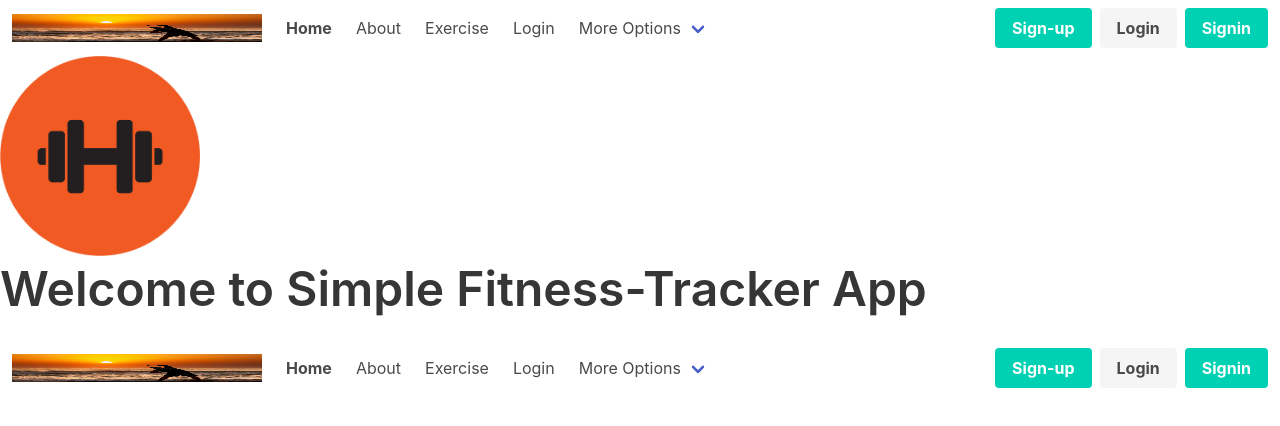
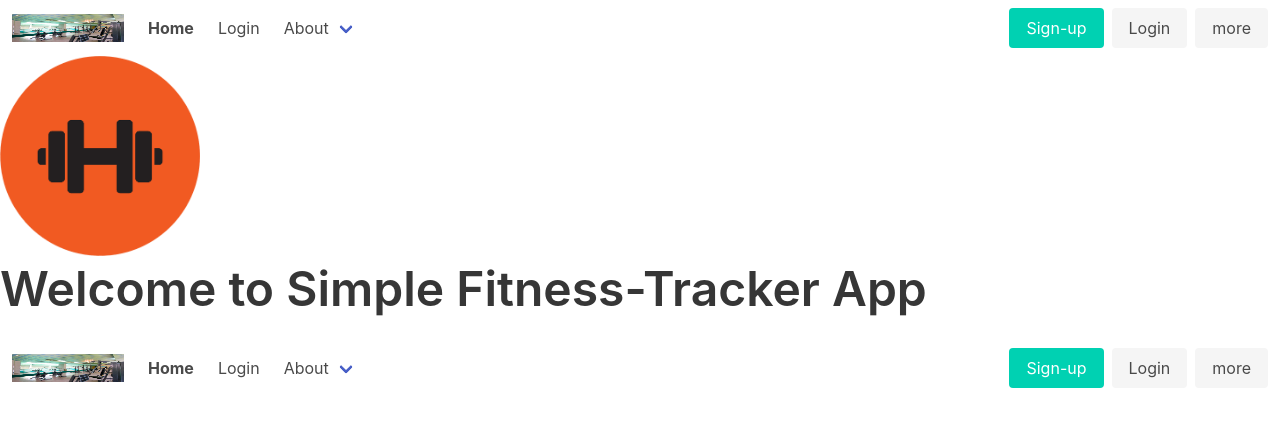
Before and after one commit to gorlagup1/fitness-tracker, a Vue app in the folder client/: page / in a window 1280 px wide. Shown: the top 426 px of the page. Built offline with nearby package versions, Linux system fonts and the light colour scheme.

Commit message:
--- Auto-Git Commit ---

```diff
--- a/client/src/components/HelloWorld.vue
+++ b/client/src/components/HelloWorld.vue
@@ -1,37 +1,50 @@
+
          <template>
 <nav class="navbar" role="navigation" aria-label="main navigation">
     <div class="navbar-brand">
-    <a class="navbar-item">
-       <img src="../assets/exercise.jpg" width="250" height="190" display:none>
+        <a class="navbar-item" href="/">
+        <img src="../assets/gym.jpg" width="112" height="28">
         </a>
 
-    <a :class="{ 'is-active':isOpen }" @click="isOpen = !isOpen" role="button" class="navbar-burger burger" aria-label="menu" aria-expanded="false" >
+        <a role="button" class="navbar-burger burger" aria-label="menu" aria-expanded="false" :class="{'is-active':isOpen}" @click="isOpen =! isOpen">
         <span aria-hidden="true"></span>
         <span aria-hidden="true"></span>
         <span aria-hidden="true"></span>
         </a>
     </div>
 
-  <div :class="{ 'is-active':isOpen }" class="navbar-menu">
+    <div class="navbar-menu" :class="{'is-active':isOpen}">
         <div class="navbar-start">
 
-
         <router-link to="/" class="navbar-item" active-class="is-current" exact>Home</router-link>
-      <router-link to="/about" class="navbar-item" active-class="is-current">About</router-link>
-      <router-link to="/exercise" class="navbar-item" active-class="is-current">Exercise</router-link>
         <router-link to="/Login" class="navbar-item" active-class="is-current">Login</router-link>
 
 
         <div class="navbar-item has-dropdown is-hoverable">
-        <a class="navbar-link">
-          More Options
+            <a class="navbar-link" active-class="is-current">
+            About
             </a>
 
             <div class="navbar-dropdown">
-          <router-link to="/Contact Me" class="navbar-item" active-class="is-current" exact>Contact Me</router-link>
-          <router-link to="/Login" class="navbar-item" active-class="is-current" exact>Login</router-link>
-          <router-link to="/Sign-Up" class="navbar-item" active-class="is-current" exact>Sign-Up</router-link>
 
+            <router-link to="/Contact Me" class='navbar-item' active-class="is-current">
+                Contact Me
+            </router-link>
+
+            <hr class="navbar-divider">
+
+            <router-link to="/Exercise" class="navbar-item" active-class="is-current">
+                Exercise
+            </router-link>
+            <router-link to="/Signin" class="navbar-item" active-class="is-current">
+               Signin
+            </router-link>
+
+            <hr class="navbar-divider">
+
+            <router-link to="/https://www.simpletrackers.com/easy-fitness-trackers-for-seniors/" class="navbar-item" active-class="is-current">
+             More
+            </router-link>
             </div>
         </div>
         </div>
@@ -39,15 +52,9 @@
         <div class="navbar-end">
             <div class="navbar-item">
                 <div class="buttons">
-          <a class="button is-primary" href="/Sign-Up">
-            <strong>Sign-up</strong>
-          </a>
-          <a class="button is-light" href="/Login">
-           <strong> Login </strong>
-          </a>
-          <a class="button is-primary" href="/Signin">
-          <strong>Signin</strong>
-          </a>
+                    <router-link to="/signup" class="button is-primary" active-class="is-current">Sign-up</router-link>
+                    <router-link to="/login" class="button is-light" active-class="is-current">Login</router-link>
+                    <router-link to="/https://www.simpletrackers.com/easy-fitness-trackers-for-seniors/" class="button is-light" active-class="is-current">more</router-link>
                 </div>
             </div>
         </div>
@@ -57,7 +64,7 @@
 
 <script>
 export default {
-  data: ()=>({
+    data: () => ({
         isOpen: false
     })
 }
@@ -66,6 +73,6 @@ export default {
 <style>
     .is-current {
         font-weight: bold;
-    color: blueviolet
+        color: black;
     }
 </style>
--- a/client/src/views/Contact Me.vue
+++ b/client/src/views/Contact Me.vue
@@ -7,6 +7,6 @@
              <br>
              <li><strong>2.Phone:- 8456331108</strong></li>
               <br>
-             <li><strong>2.Email Id:- gorlagup1@hawkmail.newpaltz.edu</strong></li>
+             <li><strong>3.Email Id:- gorlagup1@hawkmail.newpaltz.edu</strong></li>
         </div></section>
 </template>
--- a/client/src/views/Login.vue
+++ b/client/src/views/Login.vue
@@ -44,7 +44,7 @@ export default {
         login(){
             try {
                 Login(this.email, this.password);
-                this.$router.push('/Excercise');
+                this.$router.push('/Exercise');
             } catch (error) {
                 this.error = error;
             }
```
Also changed, not shown: client/src/models/Exercise1.js (renamed from client/src/models/Exercise.js). Lines whose indentation alone changed are shown as unchanged.
